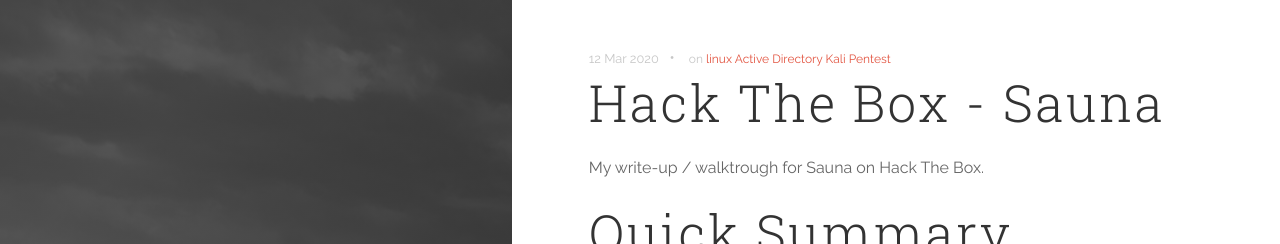
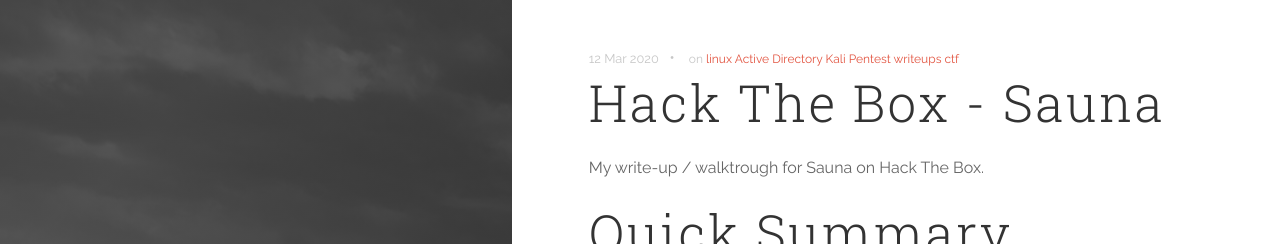
Before and after one commit to jaeflo/jaeflo.github.io, a Jekyll site: the page built from _posts/2020-03-12-hack-the-box-sauna.md, in a window 1280 px wide and 900 px high. Shown: the top 244 px of the window. Built offline with Jekyll 4.4.1, drawn with Linux system fonts in a browser that asks for light colours.

Commit message:
tags added

```diff
--- a/_posts/2020-03-12-hack-the-box-sauna.md
+++ b/_posts/2020-03-12-hack-the-box-sauna.md
@@ -1,8 +1,8 @@
 ---
 title:  "Hack The Box - Sauna"
 date:   2020-03-12
-categories: [ctfs]
-tags: [linux, Active Directory, Kali, Pentest]
+categories: [ctf]
+tags: [linux, Active Directory, Kali, Pentest, writeups, ctf]
 ---
 My write-up / walktrough for Sauna on Hack The Box.
 
```
